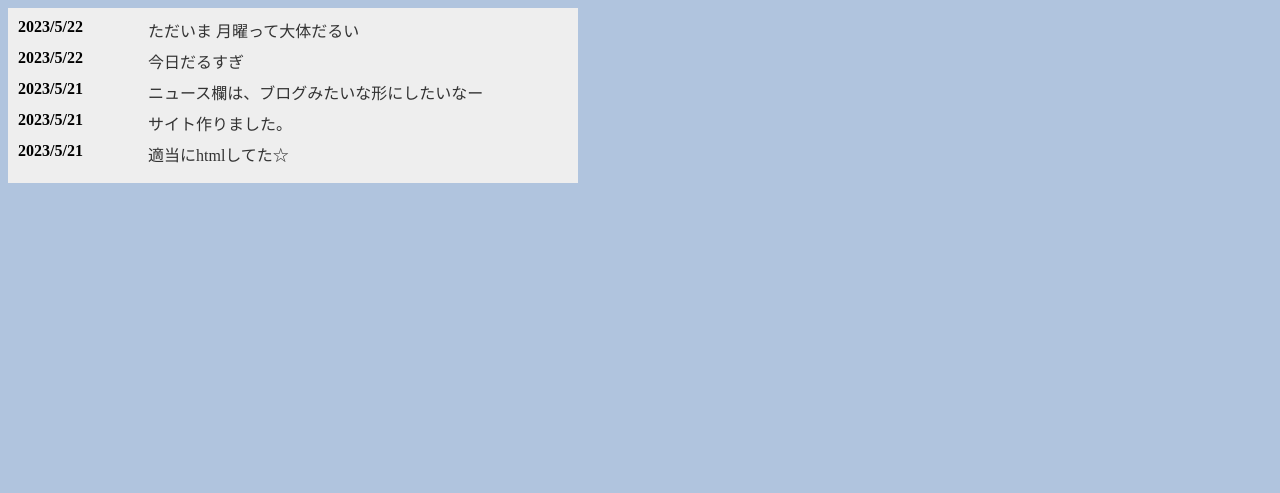
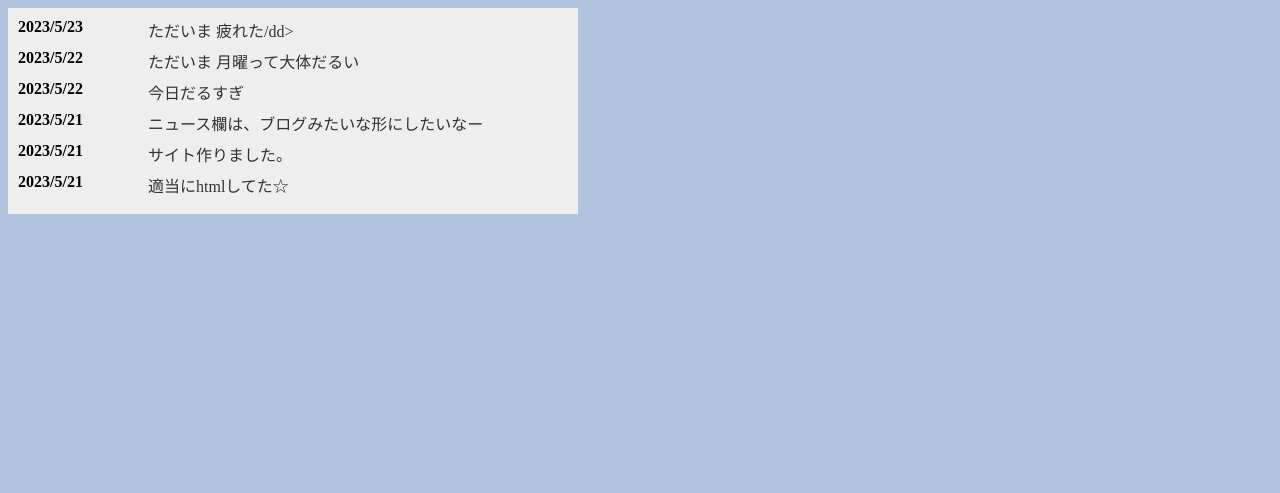
Before and after one commit to PastButter2907/PastButter2907, a plain HTML site: page index.html in a window 1280 px wide. Shown: the part 307-800 px from the top of the page. Drawn offline with Linux system fonts and the light colour scheme.

Commit message:
Add files via upload

```diff
--- a/index.html
+++ b/index.html
@@ -54,6 +54,8 @@
 </body>
 <h1>ニュース</h1>
 <dl>
+<dt>2023/5/23</dt>
+<dd>ただいま 疲れた/dd>
 <dt>2023/5/22</dt>
 <dd>ただいま
 月曜って大体だるい</dd>
```
